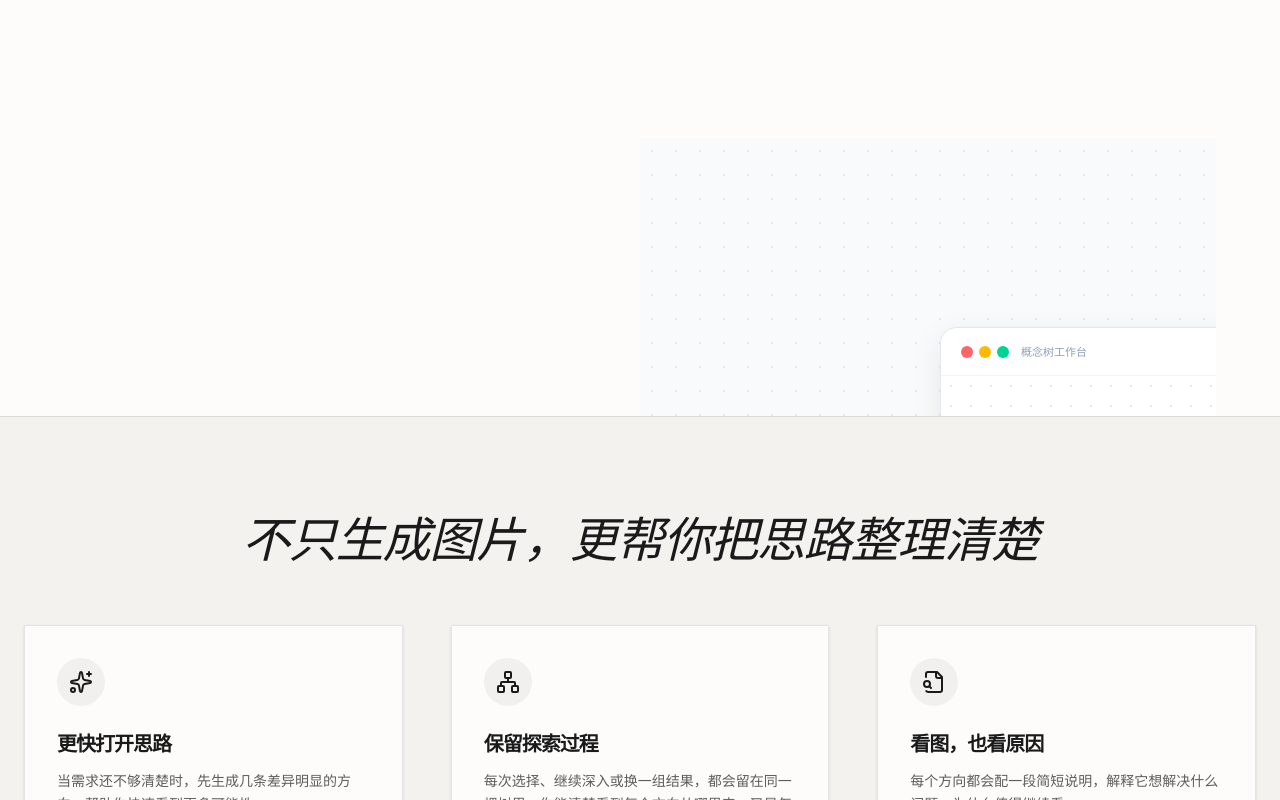
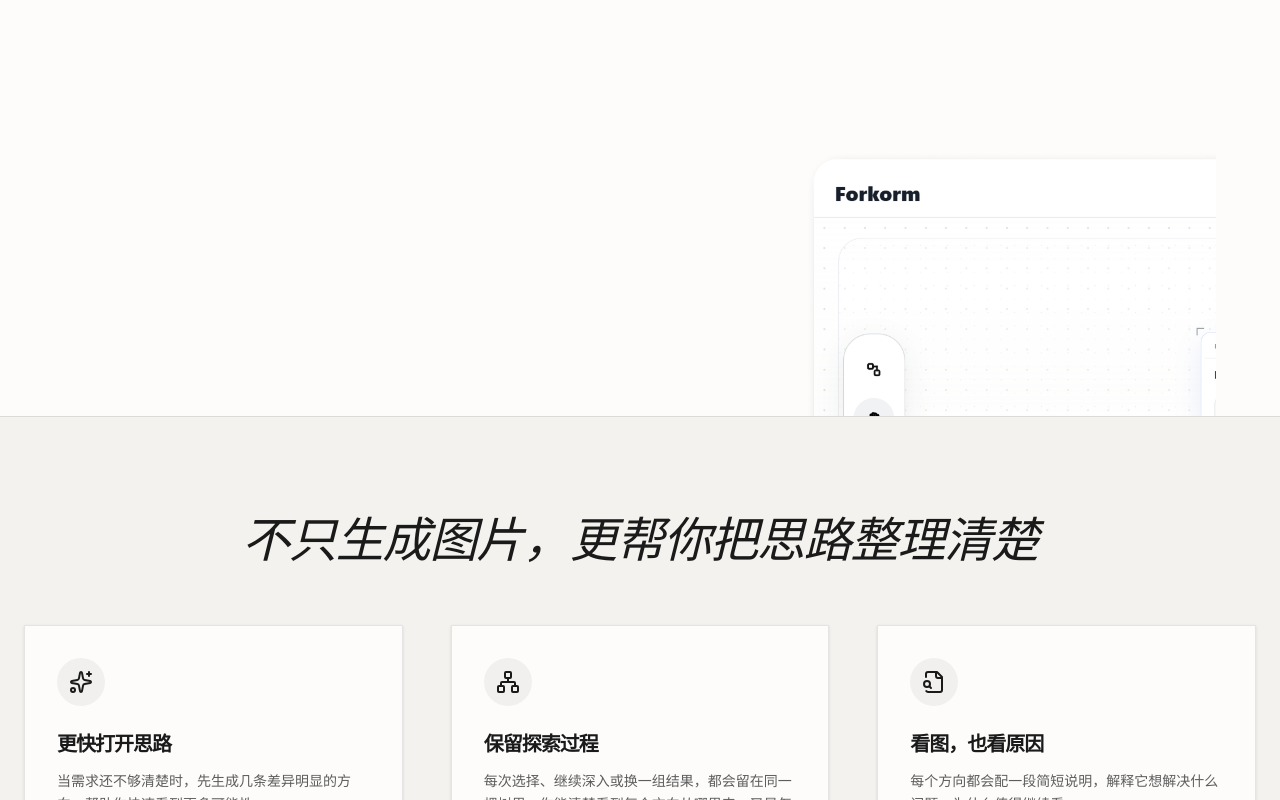
Before and after one commit to bohemiaer/voice_industrial_design, a Next.js app in the folder apps/web/: page / in a window 1280 px wide. Shown: the part 380-1180 px from the top of the page. Built offline with nearby package versions, Linux system fonts and the light colour scheme; a web font is replaced by a local one.

Commit message:
Restore landing hero image

```diff
--- a/apps/web/src/app/_components/Illustrations.tsx
+++ b/apps/web/src/app/_components/Illustrations.tsx
@@ -1,43 +1,22 @@
 import Image from 'next/image';
-import { MousePointer2, Hand, Minus, Plus, Undo2, Redo2, Upload, ArrowUp, Sparkles, Download, FolderDown } from 'lucide-react';
+import { MousePointer2, Hand, Minus, Plus, Undo2, Redo2, Upload, ArrowUp } from 'lucide-react';
 
+const overviewReference = '/landing/overview.png';
 const firstGenReference = '/landing/first-gen.png';
 const nodeReference = '/landing/node.png';
 const exportReference = '/landing/export.png';
 
 export const OverviewIllustration = () => {
   return (
-    <div className="relative h-full w-full overflow-hidden bg-[#F8FAFC] font-sans">
-      <div className="absolute inset-0" style={{ backgroundImage: 'radial-gradient(#E2E8F0 1.5px, transparent 1.5px)', backgroundSize: '24px 24px' }} />
-      <div className="relative z-10 flex items-center justify-center h-full p-8">
-        <div className="bg-white rounded-2xl shadow-[0_8px_30px_rgb(0,0,0,0.08)] border border-slate-200 w-full max-w-[900px] h-[400px] flex flex-col">
-          <div className="border-b border-slate-100 px-5 py-3 flex items-center justify-between">
-            <div className="flex items-center gap-3">
-              <div className="flex gap-1.5">
-                <div className="w-3 h-3 rounded-full bg-red-400" />
-                <div className="w-3 h-3 rounded-full bg-amber-400" />
-                <div className="w-3 h-3 rounded-full bg-emerald-400" />
-              </div>
-              <span className="text-[11px] text-slate-400 font-medium">概念树工作台</span>
-            </div>
-            <div className="flex items-center gap-2">
-              <div className="px-3 py-1 bg-slate-900 text-white text-[10px] rounded-full font-medium flex items-center gap-1.5">
-                <Sparkles className="w-3 h-3" />
-                新建会话
-              </div>
-            </div>
-          </div>
-          <div className="flex-1 relative flex items-center justify-center">
-            <div className="absolute inset-0" style={{ backgroundImage: 'radial-gradient(#E2E8F0 0.8px, transparent 0.8px)', backgroundSize: '20px 20px' }} />
-            <div className="relative z-10">
-              <div className="w-36 h-36 rounded-full bg-slate-900 flex items-center justify-center shadow-lg">
-                <Sparkles className="w-10 h-10 text-white" />
-              </div>
-              <div className="absolute -top-2 -right-2 w-6 h-6 rounded-full bg-emerald-400 border-2 border-white" />
-            </div>
-          </div>
-        </div>
-      </div>
+    <div className="relative h-full w-full overflow-hidden bg-transparent">
+      <Image
+        src={overviewReference}
+        alt="概念树工作台总览"
+        fill
+        className="object-contain"
+        sizes="(max-width: 768px) 100vw, 1200px"
+        priority
+      />
     </div>
   );
 };
```
Also changed, not shown: apps/web/public/landing/overview.png (added).
